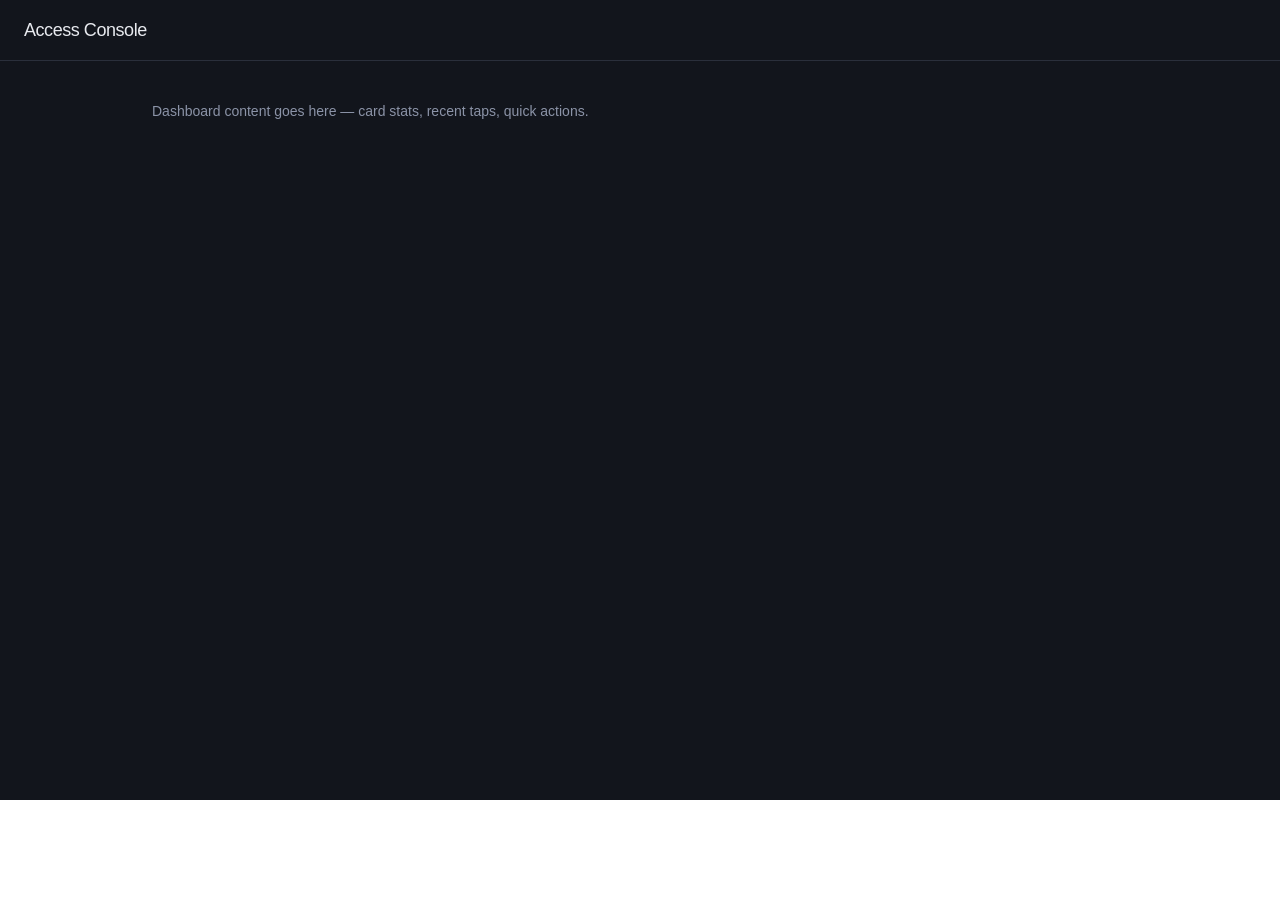
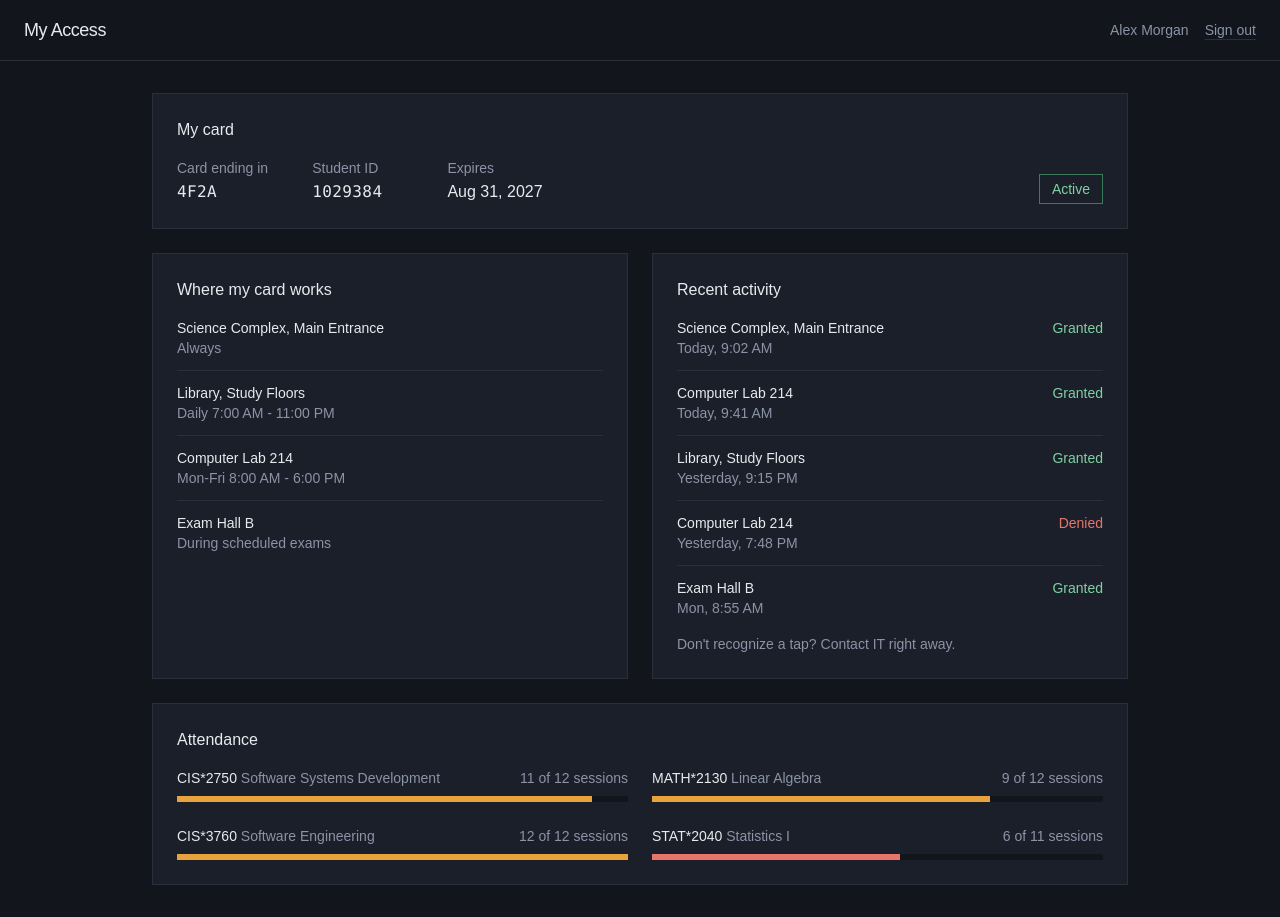
Before and after one commit to Kevuhn/attendance-frontend, a React (Vite) app in the folder attendance-frontend/: page /student-dashboard in a window 1280 px wide. Before the commit this address led to /. Before the commit the page ends 800 px from the top, so only its background shows below. Built offline with nearby package versions, Linux system fonts and the light colour scheme.

Commit message:
UI for student dashboard page, filled using mock data

```diff
--- a/attendance-frontend/src/App.tsx
+++ b/attendance-frontend/src/App.tsx
@@ -1,12 +1,14 @@
 import { BrowserRouter, Routes, Route, Navigate } from "react-router-dom";
 import LoginPage from "./routes/LoginPage";
 import AdminDashboardPage from "./routes/AdminDashboardPage";
+import StudentDashboardPage from "./routes/StudentDashboardPage"
 
 export default function App() {
   return (
     <BrowserRouter>
       <Routes>
         <Route path="/login" element={<LoginPage />} />
+        <Route path="/student-dashboard" element={<StudentDashboardPage />} />
         <Route path="/" element={<AdminDashboardPage />} />
 
         {/* unmatched URLs fall back to the dashboard */}
--- /dev/null
+++ b/attendance-frontend/src/routes/StudentDashboardPage.tsx
@@ -0,0 +1,195 @@
+// Mock data — replace with TanStack Query calls to your backend later.
+const card = {
+  holder: "Alex Morgan",
+  studentId: "1029384",
+  lastDigits: "4F2A",
+  status: "Active" as "Active" | "Suspended" | "Expired",
+  expires: "Aug 31, 2027",
+};
+
+const access = [
+  { place: "Science Complex, Main Entrance", window: "Always" },
+  { place: "Library, Study Floors", window: "Daily 7:00 AM - 11:00 PM" },
+  { place: "Computer Lab 214", window: "Mon-Fri 8:00 AM - 6:00 PM" },
+  { place: "Exam Hall B", window: "During scheduled exams" },
+];
+
+const activity = [
+  { when: "Today, 9:02 AM", place: "Science Complex, Main Entrance", granted: true },
+  { when: "Today, 9:41 AM", place: "Computer Lab 214", granted: true },
+  { when: "Yesterday, 9:15 PM", place: "Library, Study Floors", granted: true },
+  { when: "Yesterday, 7:48 PM", place: "Computer Lab 214", granted: false },
+  { when: "Mon, 8:55 AM", place: "Exam Hall B", granted: true },
+];
+
+const attendance = [
+  { course: "CIS*2750", name: "Software Systems Development", attended: 11, total: 12 },
+  { course: "MATH*2130", name: "Linear Algebra", attended: 9, total: 12 },
+  { course: "CIS*3760", name: "Software Engineering", attended: 12, total: 12 },
+  { course: "STAT*2040", name: "Statistics I", attended: 6, total: 11 },
+];
+
+const statusStyles: Record<typeof card.status, string> = {
+  Active: "border-[#3E7A5C] text-[#7FD1A3]",
+  Suspended: "border-[#E8A33D] text-[#E8A33D]",
+  Expired: "border-[#E8756A] text-[#E8756A]",
+};
+
+export default function StudentDashboardPage() {
+  return (
+    <div
+      className="min-h-screen bg-[#12151C] text-[#E8EAEF]"
+      style={{ fontFamily: "'IBM Plex Sans', sans-serif" }}
+    >
+      <header className="flex items-center justify-between border-b border-[#2A2F3B] px-6 py-4">
+        <h1
+          className="text-lg font-medium tracking-tight"
+          style={{ fontFamily: "'Space Grotesk', sans-serif" }}
+        >
+          My Access
+        </h1>
+        <div className="flex items-center gap-4 text-sm">
+          <span className="text-[#8B93A7]">{card.holder}</span>
+          <button className="text-[#8B93A7] underline decoration-[#2A2F3B] underline-offset-4 hover:text-[#E8EAEF]">
+            Sign out
+          </button>
+        </div>
+      </header>
+
+      <main className="mx-auto grid max-w-5xl gap-6 px-6 py-8 md:grid-cols-2">
+        {/* My card */}
+        <Panel title="My card" className="md:col-span-2">
+          <div className="flex flex-wrap items-end justify-between gap-6">
+            <dl className="grid grid-cols-2 gap-x-10 gap-y-4 sm:grid-cols-3">
+              <Field label="Card ending in" value={card.lastDigits} mono />
+              <Field label="Student ID" value={card.studentId} mono />
+              <Field label="Expires" value={card.expires} />
+            </dl>
+            <span
+              className={`border px-3 py-1 text-sm ${statusStyles[card.status]}`}
+            >
+              {card.status}
+            </span>
+          </div>
+        </Panel>
+
+        {/* My access */}
+        <Panel title="Where my card works">
+          <ul className="divide-y divide-[#2A2F3B]">
+            {access.map((a) => (
+              <li key={a.place} className="py-3 first:pt-0 last:pb-0">
+                <p className="text-sm">{a.place}</p>
+                <p className="text-sm text-[#8B93A7]">{a.window}</p>
+              </li>
+            ))}
+          </ul>
+        </Panel>
+
+        {/* Recent activity */}
+        <Panel title="Recent activity">
+          <ul className="divide-y divide-[#2A2F3B]">
+            {activity.map((a, i) => (
+              <li
+                key={i}
+                className="flex items-start justify-between gap-4 py-3 first:pt-0 last:pb-0"
+              >
+                <div>
+                  <p className="text-sm">{a.place}</p>
+                  <p className="text-sm text-[#8B93A7]">{a.when}</p>
+                </div>
+                <span
+                  className={`shrink-0 text-sm ${
+                    a.granted ? "text-[#7FD1A3]" : "text-[#E8756A]"
+                  }`}
+                >
+                  {a.granted ? "Granted" : "Denied"}
+                </span>
+              </li>
+            ))}
+          </ul>
+          <p className="mt-4 text-sm text-[#8B93A7]">
+            Don't recognize a tap? Contact IT right away.
+          </p>
+        </Panel>
+
+        {/* Attendance */}
+        <Panel title="Attendance" className="md:col-span-2">
+          <ul className="grid gap-6 sm:grid-cols-2">
+            {attendance.map((c) => {
+              const pct = Math.round((c.attended / c.total) * 100);
+              return (
+                <li key={c.course}>
+                  <div className="flex items-baseline justify-between gap-4">
+                    <p className="text-sm">
+                      <span className="font-medium">{c.course}</span>{" "}
+                      <span className="text-[#8B93A7]">{c.name}</span>
+                    </p>
+                    <p className="shrink-0 text-sm text-[#8B93A7]">
+                      {c.attended} of {c.total} sessions
+                    </p>
+                  </div>
+                  <div
+                    className="mt-2 h-1.5 bg-[#12151C]"
+                    role="progressbar"
+                    aria-valuenow={pct}
+                    aria-valuemin={0}
+                    aria-valuemax={100}
+                    aria-label={`${c.course} attendance`}
+                  >
+                    <div
+                      className={`h-full ${
+                        pct < 60 ? "bg-[#E8756A]" : "bg-[#E8A33D]"
+                      }`}
+                      style={{ width: `${pct}%` }}
+                    />
+                  </div>
+                </li>
+              );
+            })}
+          </ul>
+        </Panel>
+      </main>
+    </div>
+  );
+}
+
+function Panel({
+  title,
+  className = "",
+  children,
+}: {
+  title: string;
+  className?: string;
+  children: React.ReactNode;
+}) {
+  return (
+    <section className={`border border-[#2A2F3B] bg-[#1B1F29] p-6 ${className}`}>
+      <h2
+        className="mb-4 text-base font-medium"
+        style={{ fontFamily: "'Space Grotesk', sans-serif" }}
+      >
+        {title}
+      </h2>
+      {children}
+    </section>
+  );
+}
+
+function Field({
+  label,
+  value,
+  mono = false,
+}: {
+  label: string;
+  value: string;
+  mono?: boolean;
+}) {
+  return (
+    <div>
+      <dt className="text-sm text-[#8B93A7]">{label}</dt>
+      <dd className={`mt-0.5 ${mono ? "font-mono tracking-wide" : ""}`}>
+        {value}
+      </dd>
+    </div>
+  );
+}
```
